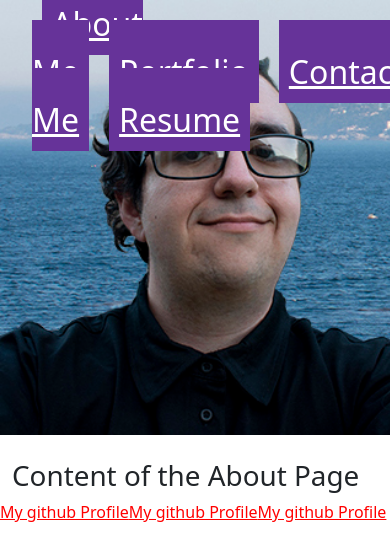
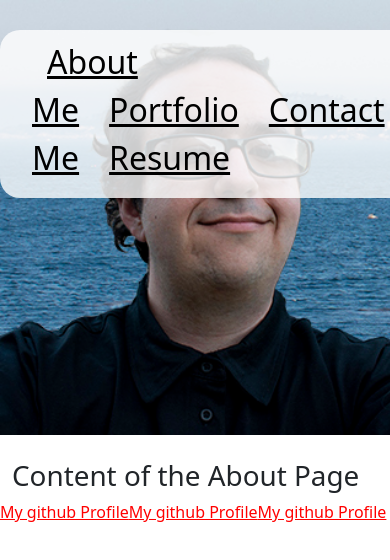
Before and after one commit to Mattmrob/r-portfolio, a React (Vite) app: page / in a window 390 px wide. Shown: the top 560 px of the page. Built offline with nearby package versions, Linux system fonts and the light colour scheme.

Commit message:
Css is almost done for header, just need to add mobile compatibility

```diff
--- a/src/index.css
+++ b/src/index.css
@@ -1,4 +1,12 @@
 
+:root {
+    --headerb: rgb(255,255,255,.8);
+}
+
+
+/* ------------ HEADER STARTS HERE --------------- */
+
+/* contains everything */
 .header-container {
     display: flex;
     flex-flow: column wrap;
@@ -10,20 +18,36 @@
     background-size: cover;
 }
 
+/* contains navbar */
+.nav-container {
+    display: flex;
+    background-color: var(--headerb);
+    margin: 30px 0px 0px 0px;
+    padding: 8px 20px 0px 0px;
+    border-radius: 20px 0px 0px 20px;
+}
+
 .navlink {
     font-size: 2em;
-    margin: 20px 10px 0px 10px;
-    padding: 30px 10px 10px 10px;
-    color: white;
-    background-color: rebeccapurple;
+    font-weight: 500;
+    color: black;
+    margin: 0px 15px 0px 15px;
+    padding: 0px 0px 0px 0px;
+    text-decoration: underline 2.5px;
 }
 
+a:hover.navlink {
+    color: grey;
+    text-decoration: underline 2.5px grey;
+}
+
+/* contains header name and logo */
 .header-n-container {
     display: flex;
     flex-flow: column;
     justify-content: center;
     align-items: center;
-    background-color: rgb(255,255,255,.8);
+    background-color: var(--headerb);
     padding: 22px 25px 22px 25px;
     margin: 20px 50px 20px 20px;
     border-radius: 30px;
@@ -41,6 +65,8 @@
     color: black;
 }
 
+/* ------------ HEADER ENDS HERE --------------- */
+
 .footerlink {
     color: red;
 }
```
